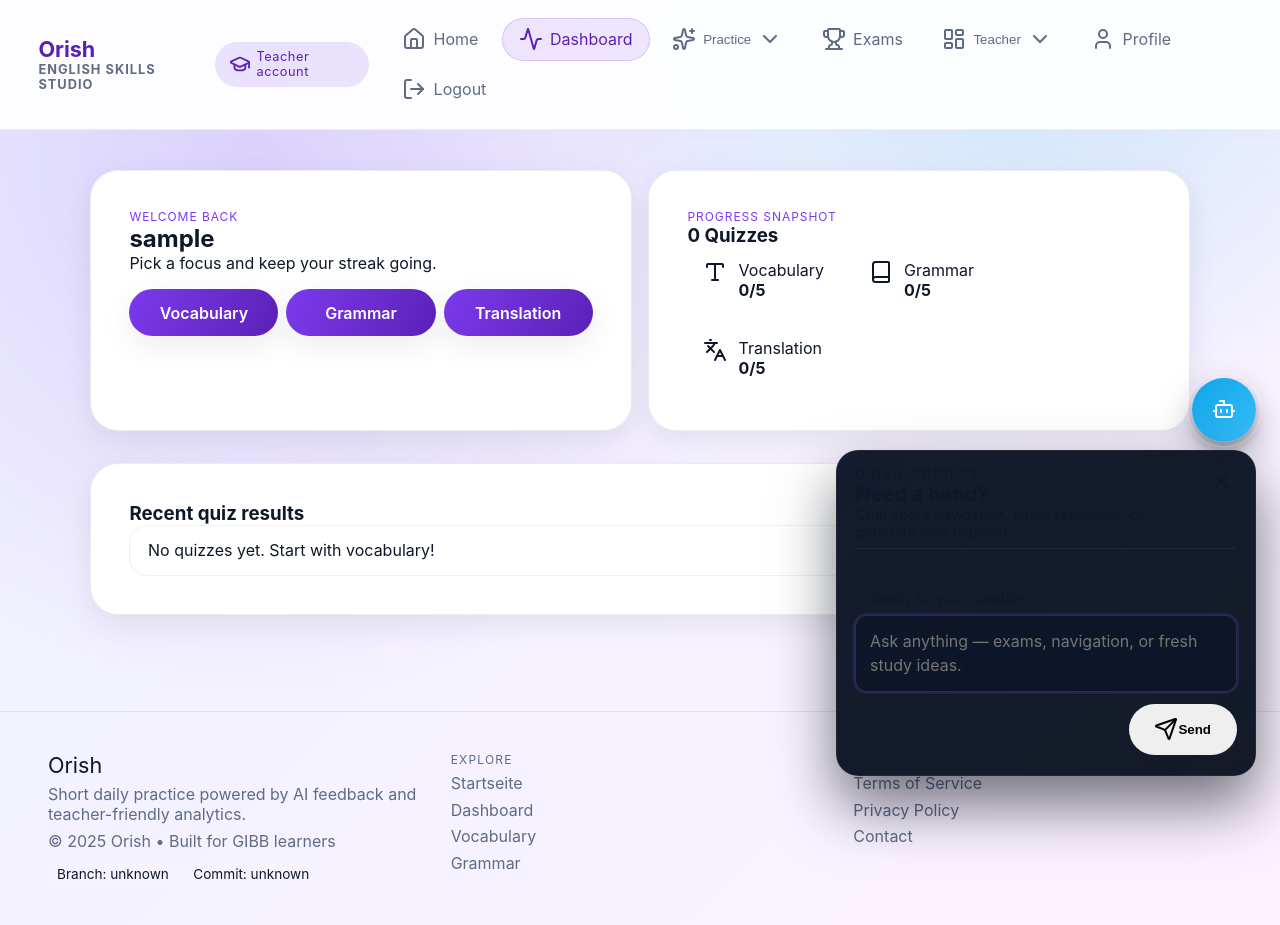
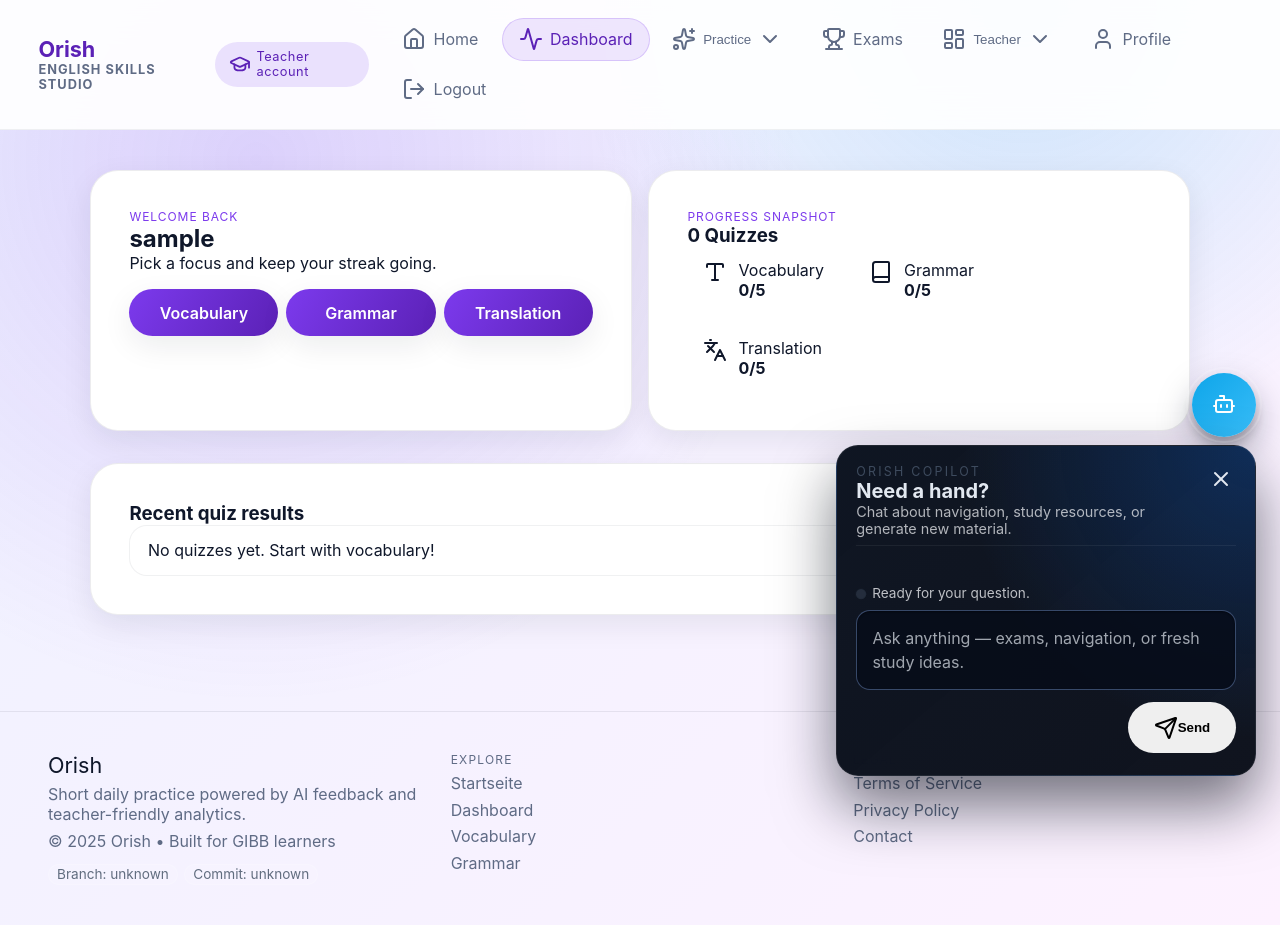
Before and after one commit to lhauri/orish, a Flask app: page /dashboard in a window 1280 px wide, after a click that opens the changed part. Run offline with Flask 3, Linux system fonts and the light colour scheme; the visitor is signed in with stand-in values (Sample User, id 1); data comes from the database, SQL or seed files in the repository; data that the repository does not hold is empty; some libraries are stand-ins or nearby versions.

Commit message:
ai message block

```diff
--- a/static/css/style.css
+++ b/static/css/style.css
@@ -5,6 +5,7 @@
     --surface-muted: #f5f5ff;
     --text: #0f172a;
     --muted: #5f6b85;
+    --muted-foreground: rgba(71, 85, 105, 0.85);
     --primary: #7c3aed;
     --primary-dark: #5b21b6;
     --accent: #0ea5e9;
@@ -1738,11 +1739,13 @@ label.toggle span {
 
 .ai-panel {
     width: min(420px, calc(100vw - 2rem));
-    background: linear-gradient(140deg, rgba(15, 23, 42, 0.98), rgba(10, 17, 30, 0.96));
-    border: 1px solid rgba(255, 255, 255, 0.05);
+    background: radial-gradient(circle at top right, rgba(15, 118, 255, 0.25), transparent 55%),
+        linear-gradient(140deg, rgba(10, 17, 30, 0.98), rgba(8, 12, 23, 0.97));
+    border: 1px solid rgba(255, 255, 255, 0.08);
     border-radius: 22px;
     box-shadow: 0 30px 60px rgba(3, 10, 20, 0.55);
-    padding: 1rem 1.15rem 1.25rem;
+    padding: 1.1rem 1.2rem 1.35rem;
+    color: #e2e8f0;
     backdrop-filter: blur(16px);
     transform-origin: bottom right;
     transform: translateY(12px) scale(0.98);
@@ -1784,7 +1787,7 @@ label.toggle span {
 .ai-panel-subtitle {
     margin: 0;
     font-size: 0.9rem;
-    color: var(--muted-foreground);
+    color: rgba(248, 250, 252, 0.7);
 }
 
 .ai-panel-close {
@@ -1806,9 +1809,9 @@ label.toggle span {
     overflow-y: auto;
     display: flex;
     flex-direction: column;
-    gap: 0.5rem;
-    margin-bottom: 0.75rem;
-    padding: 0.45rem 0.35rem;
+    gap: 0.6rem;
+    margin-bottom: 0.85rem;
+    padding: 0.35rem 0.15rem;
 }
 
 .ai-message {
@@ -1816,22 +1819,28 @@ label.toggle span {
     border-radius: 12px;
     font-size: 0.95rem;
     line-height: 1.4;
-    background: rgba(255, 255, 255, 0.04);
-    border: 1px solid rgba(255, 255, 255, 0.04);
+    background: rgba(13, 21, 37, 0.75);
+    border: 1px solid rgba(148, 186, 255, 0.25);
+    color: #f8fbff;
+    backdrop-filter: blur(6px);
 }
 
 .ai-message-user {
-    background: rgba(69, 133, 255, 0.18);
+    background: linear-gradient(135deg, rgba(59, 130, 246, 0.95), rgba(14, 165, 233, 0.9));
+    border: none;
+    color: #04111f;
     align-self: flex-end;
+    box-shadow: 0 8px 20px rgba(14, 165, 233, 0.2);
 }
 
 .ai-message-assistant {
-    border: 1px solid rgba(255, 255, 255, 0.05);
+    background: rgba(6, 13, 30, 0.85);
+    border: 1px solid rgba(255, 255, 255, 0.08);
 }
 
 .ai-status {
     font-size: 0.85rem;
-    color: var(--muted-foreground);
+    color: rgba(248, 250, 252, 0.75);
     min-height: 1.2rem;
 }
 
@@ -1879,15 +1888,20 @@ label.toggle span {
 
 .ai-form textarea {
     width: 100%;
-    border-radius: 12px;
-    border: 1px solid rgba(255, 255, 255, 0.12);
-    background: rgba(15, 23, 42, 0.92);
+    border-radius: 14px;
+    border: 1px solid rgba(148, 186, 255, 0.35);
+    background: rgba(7, 12, 25, 0.85);
     color: #f8fafc;
-    padding: 0.85rem;
+    padding: 0.95rem;
     resize: none;
     margin-bottom: 0.5rem;
     font-size: 1rem;
     line-height: 1.5;
+    box-shadow: inset 0 1px 2px rgba(0, 0, 0, 0.35);
+}
+
+.ai-form textarea::placeholder {
+    color: rgba(226, 232, 240, 0.7);
 }
 
 .ai-form-actions {
```
